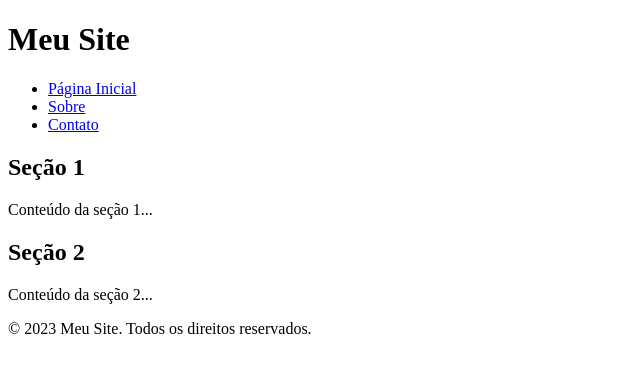
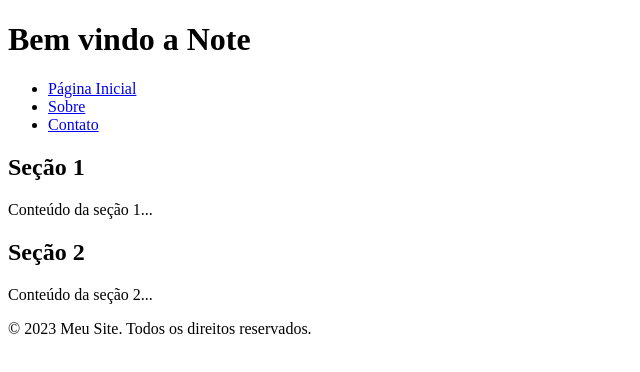
Before and after one commit to ndurantec/cursos_online, a plain HTML site: page index.html in a window 1280 px wide. Shown: the whole page, without its empty margins (0-640 px from the left). Drawn offline with Linux system fonts and the light colour scheme.

Commit message:
Adicionei nome a página

```diff
--- a/index.html
+++ b/index.html
@@ -3,13 +3,13 @@
 <head>
     <meta charset="UTF-8">
     <meta name="viewport" content="width=device-width, initial-scale=1.0">
-    <title>Minha Página</title>
+    <title>Escola de Cursos Notec</title>
     <!-- Adicione aqui seus links para folhas de estilo (CSS) ou scripts (JavaScript) -->
 </head>
 <body>
     <!-- O conteúdo da sua página vai aqui -->
     <header>
-        <h1>Meu Site</h1>
+        <h1>Bem vindo a Note</h1>
         <nav>
             <ul>
                 <li><a href="#">Página Inicial</a></li>
```
